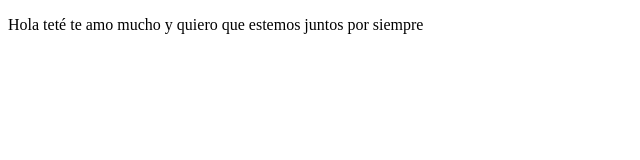
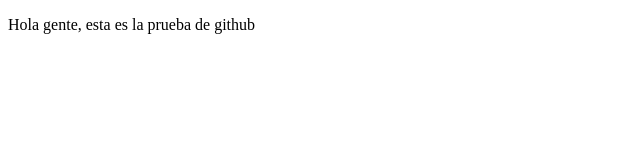
Before and after one commit to sebasje2010/proyectoDemo, a plain HTML site: page index.html in a window 1280 px wide. Shown: the whole page, without its empty margins (0-640 px from the left). Drawn offline with Linux system fonts and the light colour scheme.

Commit message:
cambios en el texto de la pagina

```diff
--- a/index.html
+++ b/index.html
@@ -4,11 +4,11 @@
     <meta charset="UTF-8">
     <meta http-equiv="X-UA-Compatible" content="IE=edge">
     <meta name="viewport" content="width=device-width, initial-scale=1.0">
-    <title>Mi declaracion de amor</title>
+    <title>Mi primera pagina</title>
 </head>
 <body>
     <p>
-        Hola teté te amo mucho y quiero que estemos juntos por siempre
+        Hola gente, esta es la prueba de github
     </p>
 </body>
 </html>
```
